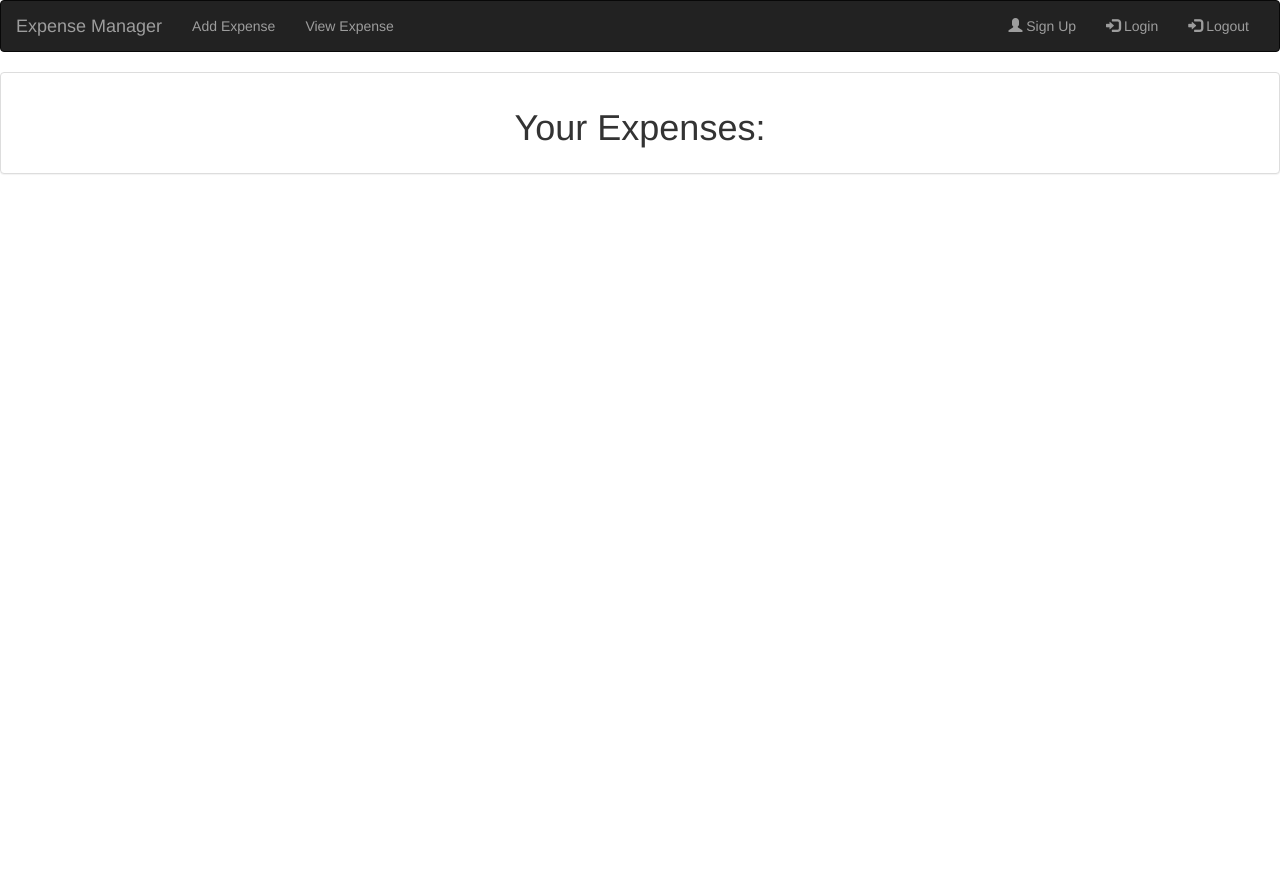
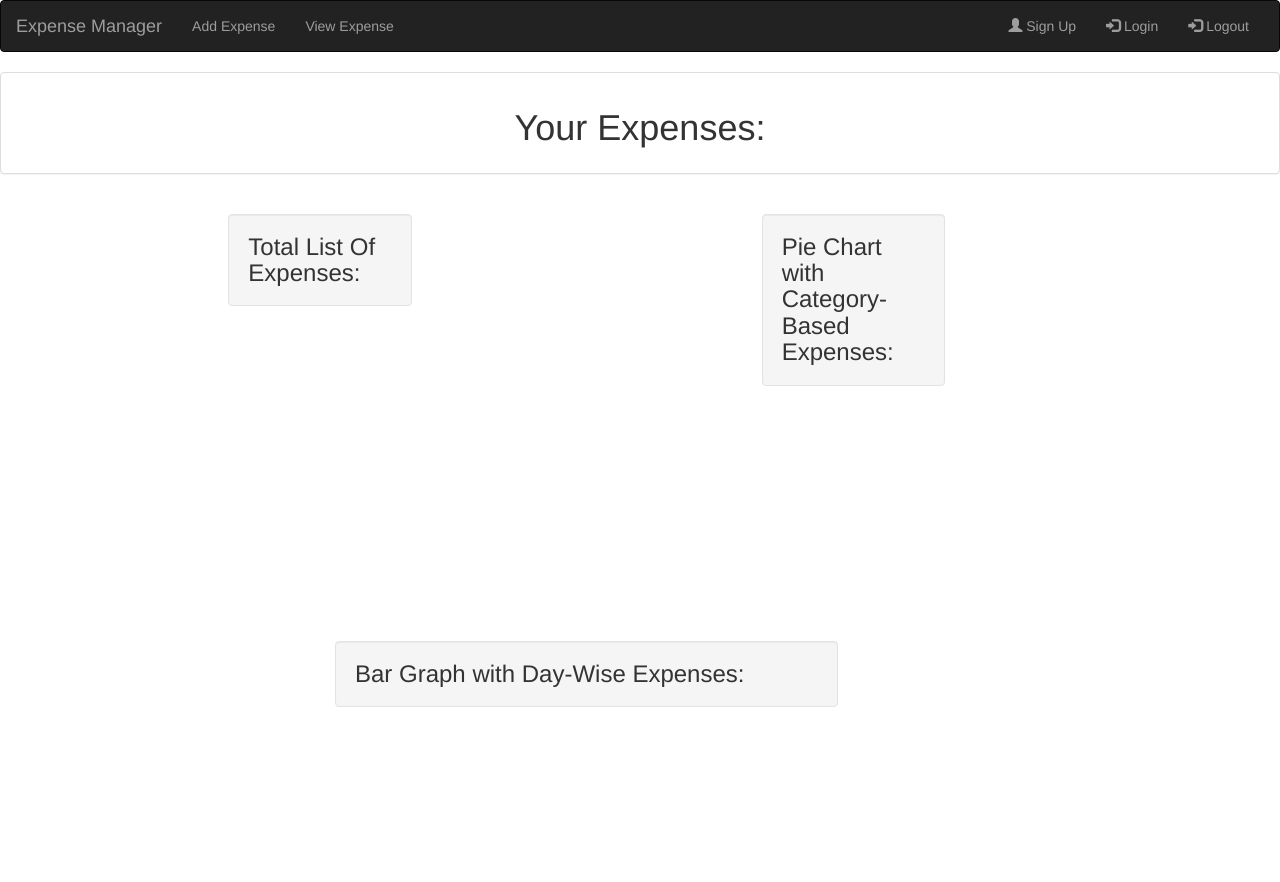
Before and after one commit to Anmol-Gulati/expense_manager, a Django app: page /expense/view_expense/ in a window 1280 px wide. Before the commit the page ends 174 px from the top, so only its background shows below. Run offline with Django 3.2, Linux system fonts and the light colour scheme; a user stored in the database is signed in; data comes from the database, SQL or seed files in the repository; a map, chart or similar area stays blank; some libraries are stand-ins or nearby versions.

Commit message:
Updated models and views.

```diff
--- a/expense/models.py
+++ b/expense/models.py
@@ -1,13 +1,22 @@
+import datetime
+
 from django.db import models
-
 from django.contrib.auth.models import User
 
 
 class Expense(models.Model):
 	category = models.CharField(max_length=255)
+
+	def __str__(self):
+		return self.category
+
+
+class Amount(models.Model):
 	description = models.TextField()
 	amount = models.IntegerField(default=0)
 	user = models.ForeignKey(User)
+	created_at = models.DateField(("Date"), auto_now_add=True)
+	category = models.ForeignKey(Expense)
 
 	def __str__(self):
-		return self.category
+		return self.description[:10]
--- a/expense/serializers.py
+++ b/expense/serializers.py
@@ -3,11 +3,12 @@ from rest_framework import serializers
 from . import models
 
 
-class ExpenseSerializer(serializers.ModelSerializer):
+class AmountSerializer(serializers.ModelSerializer):
 	class Meta:
 		fields = (
 			'category',
 			'amount',
-			'description'
+			'description',
+			'created_at'
 		)
-		model = models.Expense
+		model = models.Amount
--- a/expense/static/expense/js/app.js
+++ b/expense/static/expense/js/app.js
@@ -1,13 +1,35 @@
 var app = angular.module("app", ["chart.js"])
+
+app.config(function($httpProvider, $interpolateProvider){
+	$httpProvider.defaults.headers.common['Cache-Control'] = 'no-cache';
+    $httpProvider.defaults.cache = false;
+    $interpolateProvider.startSymbol('{[{').endSymbol('}]}');
+});
+
+app.controller("ListCtrl", function ($scope, $http) {
+    $scope.labels = [];
+    $scope.data = [];
+    $http({ cache: false, url: 'http://127.0.0.1:8000/api/v1/expenses/', method: 'GET' }).success(function (data){
+        $scope.expense = data; // get data from json
+    });
+});
 
 app.controller("PieCtrl", function ($scope, $http) {
 	$scope.labels = [];
 	$scope.data = [];
-	$http({ cache: false, url: 'http://127.0.0.1:8000/api/v1/expenses/', method: 'GET' }).success(function (data){
+	$http({ cache: false, url: 'http://127.0.0.1:8000/expense/view_pie_expense/', method: 'GET' }).success(function (data){
 		$scope.expense = data; // get data from json
-        for(var i=0;i<$scope.expense.length;i++){
-        	$scope.labels.push($scope.expense[i].category + ": " + $scope.expense[i].description + "-->Rs");
-        	$scope.data.push($scope.expense[i].amount);
-        }
+        $scope.labels = $scope.expense.expense;
+        $scope.data = $scope.expense.amount;
     });
 });
+
+app.controller("BarCtrl", function ($scope, $http) {
+	$scope.labels = [];
+	$scope.data = [];
+	$http({ cache: false, url: 'http://127.0.0.1:8000/expense/view_bar_expense/', method: 'GET' }).success(function (data){
+		$scope.expense = data; // get data from json
+        $scope.labels = $scope.expense.created_at;
+        $scope.data = $scope.expense.amount;
+    });
+});
--- a/expense/templates/expense/view_expense.html
+++ b/expense/templates/expense/view_expense.html
@@ -20,12 +20,28 @@
 	</div>
 	<div class="container-fluid">
 		<div class="row">
-			<div class="col-lg-2 col-lg-offset-5">
+			<div class="col-lg-2 col-lg-offset-2" ng-controller="ListCtrl">
+				<h3 class="well">Total List Of Expenses:</h3>
+				<ul class="list-group">
+				  <li class="list-group-item" ng-repeat="x in expense">{[{ x.description }]} : Rs.{[{ x.amount }]}</li>
+				</ul>
+			</div>
+			<div class="col-lg-2 col-lg-offset-3">
+				<h3 class="well">Pie Chart with Category-Based Expenses:</h3>
 				<canvas id="pie" class="chart chart-pie" chart-data="data" chart-labels="labels" chart-options="options">
 				</canvas>
 			</div>
 		</div>
-	</div>
+		</br>
+		</br>
+		</br>
+		<div class="row">
+			<div class="col-lg-5 col-sm-12 col-lg-offset-3 col-sm-offset-0" ng-controller="BarCtrl">
+				<h3 class="well">Bar Graph with Day-Wise Expenses:</h3>
+				<canvas id="bar" class="chart chart-bar" chart-data="data" chart-labels="labels" chart-options="options">
+				</canvas>
+			</div>
+		</div>
 </body>
 </html>
 {% endblock %}
--- a/expense/urls.py
+++ b/expense/urls.py
@@ -5,5 +5,7 @@ from . import views
 urlpatterns = [
 	url(r'add/', views.add_expense, name='add_expense'),
 	url(r'view_expense/', views.view_expense, name='view_expense'),
-	url(r'^$', views.ListExpense.as_view(), name='expense_list'),
+	url(r'view_pie_expense/', views.view_pie_expense, name='view_pie_expense'),
+	url(r'view_bar_expense/', views.view_bar_expense, name='view_bar_expense'),
+	url(r'^$', views.ListAmount.as_view(), name='expense_list'),
 ]
--- a/expense/views.py
+++ b/expense/views.py
@@ -1,7 +1,9 @@
+
 from django.contrib.auth.models import User
 from django.contrib.auth.decorators import login_required
 from django.utils.decorators import method_decorator
 from django.shortcuts import render
+from django.http import JsonResponse
 
 from rest_framework.views import APIView
 from rest_framework.response import Response
@@ -17,12 +19,22 @@ def add_expense(request):
 		description = request.POST.get('description')
 		amount = request.POST.get('amount')
 
-		models.Expense.objects.create(
-			category=category,
-			description=description,
-			amount=amount,
-			user=request.user
-		)
+		expense, created = models.Expense.objects.get_or_create(category=category)
+
+		if expense:
+			models.Amount.objects.create(
+				category=expense,
+				description=description,
+				amount=amount,
+				user=request.user
+			)
+		else:
+			models.Amount.objects.create(
+				category=created,
+				description=description,
+				amount=amount,
+				user=request.user
+			)
 
 		success_message = "Expense Successfully Added."
 
@@ -36,13 +48,65 @@ def view_expense(request):
 	return render(request, 'expense/view_expense.html')
 
 
-class ListExpense(APIView):
+class ListAmount(APIView):
 
     def get(self, request, format=None):
-        expenses = models.Expense.objects.filter(user=self.request.user)
-        serializer = serializers.ExpenseSerializer(expenses, many=True)
+        amounts = models.Amount.objects.filter(user=self.request.user)
+        serializer = serializers.AmountSerializer(amounts, many=True)
         return Response(serializer.data)
 
     @method_decorator(login_required)
     def dispatch(self, *args, **kwargs):
-        return super(ListExpense, self).dispatch(*args, **kwargs)
+        return super(ListAmount, self).dispatch(*args, **kwargs)
+
+
+@login_required
+def view_pie_expense(request):
+	expenses = models.Expense.objects.all()
+	amount_list = []
+	expense_on_list = []
+
+	for expense in expenses:
+		amounts = models.Amount.objects.filter(category=expense, user=request.user)
+		print(amounts)
+
+		total_amount = 0
+
+
+		for amount in amounts:
+			total_amount += amount.amount
+
+		expense_on_list.append(expense.category)
+		amount_list.append(total_amount)
+
+
+	return JsonResponse({'expense': expense_on_list,
+						 'amount': amount_list})
+
+
+@login_required
+def view_bar_expense(request):
+	created_at_list = []
+	amount_list = []
+
+	amounts = models.Amount.objects.filter(user=request.user)
+
+	for amount in amounts:
+		print(amount.created_at)
+		created_at_list.append(amount.created_at)
+
+	created_at_list = list(set(created_at_list))
+
+	for date in created_at_list:
+		amounts = models.Amount.objects.filter(user=request.user, created_at=date)
+
+		total_amount = 0
+
+
+		for amount in amounts:
+			total_amount += amount.amount
+
+		amount_list.append(total_amount)
+
+	return JsonResponse({'created_at': created_at_list,
+						 'amount': amount_list})
--- a/expense_manager/settings.py
+++ b/expense_manager/settings.py
@@ -103,6 +103,7 @@ USE_TZ = True
 # Static files (CSS, JavaScript, Images)
 # https://docs.djangoproject.com/en/1.8/howto/static-files/
 
+STATIC_ROOT = os.path.join(BASE_DIR, 'staticfiles')
 STATIC_URL = '/static/'
 STATICFILES_DIRS = (
     os.path.join(BASE_DIR, 'assets'),
```
Also changed, not shown: expense/admin.py (+4 -3 lines), db.sqlite3, expense/migrations/0003_expense_created_at.py (added), expense/migrations/0004_auto_20170412_1041.py (added), expense/migrations/0005_auto_20170412_1101.py (added), expense/migrations/0006_auto_20170416_0808.py (added).
